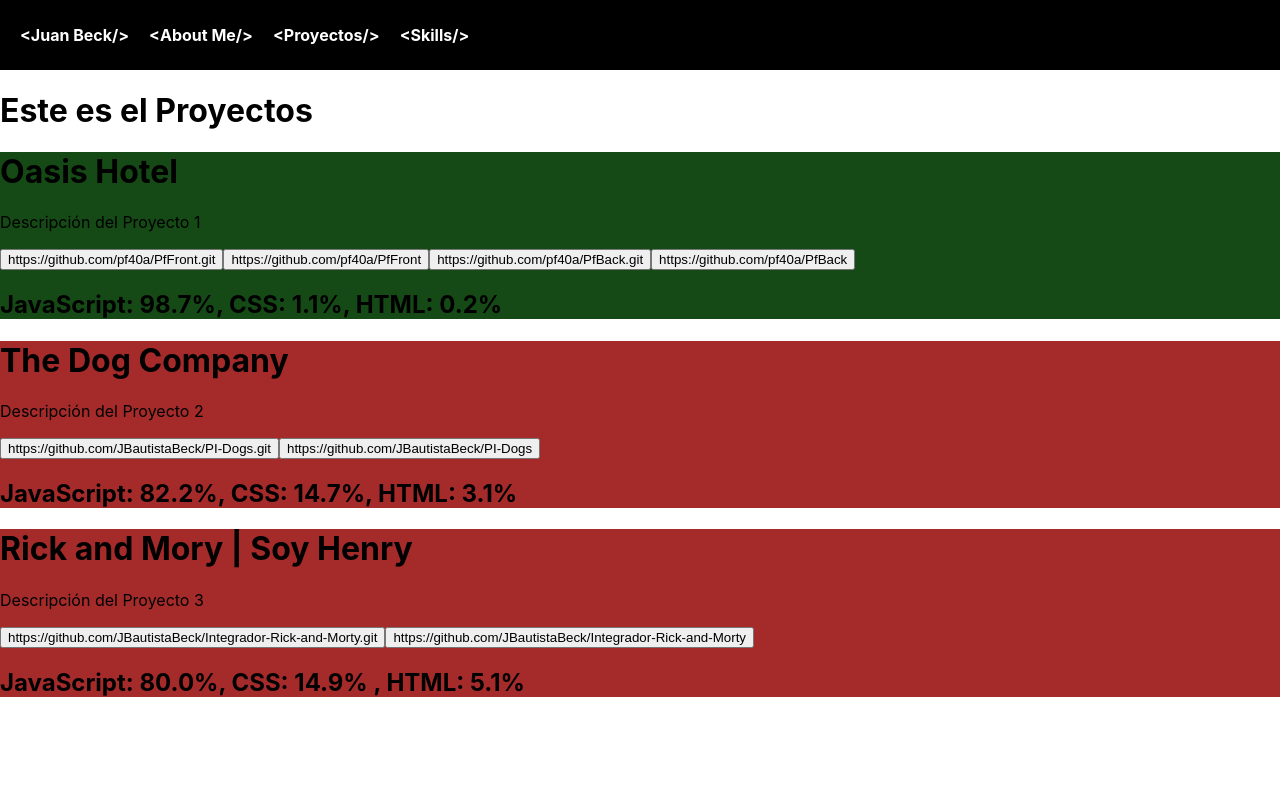
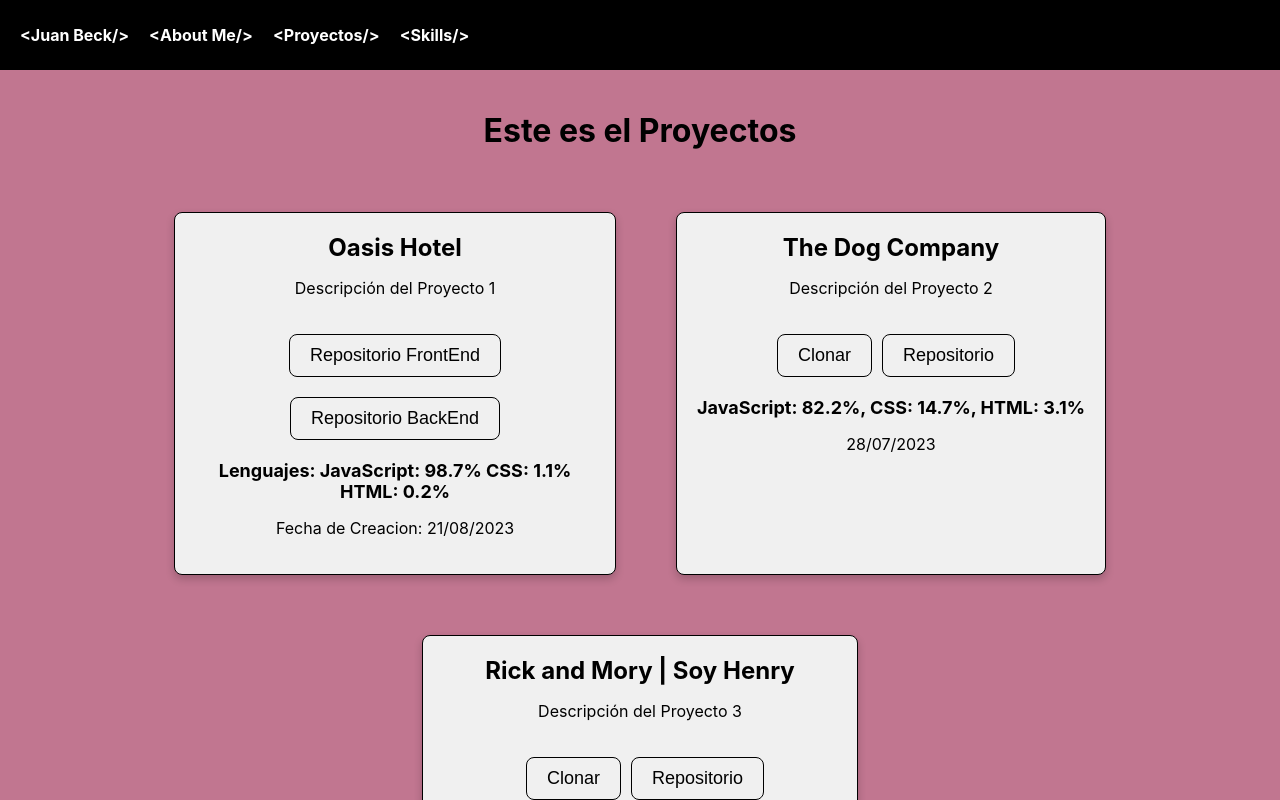
Before and after one commit to JBautistaBeck/My-Portfolio-Nuevo, a React (Create React App) app: page /proyectos in a window 1280 px wide. Shown: the top 800 px of the page. Built offline with nearby package versions, Linux system fonts and the light colour scheme.

Commit message:
Proyectos

```diff
--- a/src/componets/CardDoble/CardDoble.css
+++ b/src/componets/CardDoble/CardDoble.css
@@ -1,3 +1,51 @@
 .cardD-container {
-    background-color: rgb(21, 73, 22);
+    background-color: #f0f0f0;
+    border: 1px solid #000000;
+    border-radius: 8px;
+    padding: 20px;
+    margin: 20px;
+    max-width: 400px;
+    box-shadow: 0 4px 8px rgba(0, 0, 0, 0.2);
+    text-align: center;
 }
+
+.cardD-container h1 {
+    font-size: 24px;
+    margin-top: 0;
+}
+
+.cardD-container p {
+    font-size: 16px;
+}
+
+.cardD-container h2 {
+    font-size: 18px;
+    margin-top: 20px;
+}
+
+.cardD-container a {
+    text-decoration: none;
+}
+
+.cardD-container button {
+    background-color: transparent;
+    border: 1px solid #000000;
+    border-radius: 8px;
+    padding: 10px 20px;
+    font-size: 18px;
+    color: #000000;
+    text-decoration: none;
+    cursor: pointer;
+    transition: background-color 0.3s;
+    margin-top: 20px;
+}
+
+.cardD-container button:hover {
+    background-color: #000000;
+    color: #ffffff;
+}
+
+.cardD-container:hover {
+    transform: scale(1.01);
+    transition: transform 0.2s ease;
+}
--- a/src/componets/CardDoble/CardDoble.jsx
+++ b/src/componets/CardDoble/CardDoble.jsx
@@ -1,18 +1,16 @@
 import './CardDoble.css';
 
-function CardDoble({nombre, descripcion, clonePFront, repositorioFront, clonePBack, repositorioBack, lenguajes, fechaCreacion}) {
+function CardDoble({nombre, descripcion, repositorioFront, repositorioBack, lenguajes, fechaCreacion}) {
 
   return (
     <div className='cardD-container'>
       <h1>{nombre}</h1>
       <p>{descripcion}</p>
-      <button>{clonePFront}</button>
-      <button>{repositorioFront}</button>
-      <button>{clonePBack}</button>
-      <button>{repositorioBack}</button>
+      <a href={repositorioFront} target="_blank" rel="noopener noreferrer"><button>Repositorio FrontEnd</button></a>
+      <a href={repositorioBack} target="_blank" rel="noopener noreferrer"><button>Repositorio BackEnd</button></a>
 
-      <h2>{lenguajes}</h2>
-      <p>{fechaCreacion}</p>
+      <h2>Lenguajes: {lenguajes}</h2>
+      <p>Fecha de Creacion: {fechaCreacion}</p>
     </div>
   );
 }
--- a/src/componets/CardSimple/CardSimple.css
+++ b/src/componets/CardSimple/CardSimple.css
@@ -1,3 +1,52 @@
 .card-container {
-    background-color: brown;
+    background-color: #f0f0f0;
+    border: 1px solid #000000;
+    border-radius: 8px;
+    padding: 20px;
+    margin: 20px;
+    max-width: 400px;
+    box-shadow: 0 4px 8px rgba(0, 0, 0, 0.2);
+    text-align: center;
 }
+
+.card-container h1 {
+    font-size: 24px;
+    margin-top: 0;
+}
+
+.card-container p {
+    font-size: 16px;
+}
+
+.card-container h2 {
+    font-size: 18px;
+    margin-top: 20px;
+}
+
+.card-container a {
+    text-decoration: none;
+}
+
+.card-container button {
+    background-color: transparent;
+    border: 1px solid #000000;
+    border-radius: 8px;
+    padding: 10px 20px;
+    font-size: 18px;
+    color: #000000;
+    text-decoration: none;
+    cursor: pointer;
+    transition: background-color 0.3s;
+    margin-top: 20px;
+    margin-left: 10px;
+}
+
+.card-container button:hover {
+    background-color: #000000;
+    color: #ffffff;
+}
+
+.card-container:hover {
+    transform: scale(1.01);
+    transition: transform 0.2s ease;
+}
--- a/src/componets/CardSimple/CardSimple.jsx
+++ b/src/componets/CardSimple/CardSimple.jsx
@@ -6,8 +6,8 @@
     <div className='card-container'>
       <h1>{nombre}</h1>
       <p>{descripcion}</p>
-      <button>{cloneP}</button>
-      <button>{repositorio}</button>
+      <a href={cloneP} target="_blank" rel="noopener noreferrer"><button>Clonar</button></a>
+      <a href={repositorio} target="_blank" rel="noopener noreferrer"><button>Repositorio</button></a>
 
       <h2>{lenguajes}</h2>
       <p>{fechaCreacion}</p>
--- a/src/utils/informacionPro.json
+++ b/src/utils/informacionPro.json
@@ -6,7 +6,7 @@
       "clonePFront": "https://github.com/pf40a/PfFront.git",
       "repositorioBack": "https://github.com/pf40a/PfBack",
       "repositorioFront": "https://github.com/pf40a/PfFront",
-      "lenguajes": "JavaScript: 98.7%, CSS: 1.1%, HTML: 0.2%",
+      "lenguajes": "JavaScript: 98.7% CSS: 1.1% HTML: 0.2%",
       "fechaCreacion": "21/08/2023",
       "status": "doble"
     },
--- a/src/views/proyectos/proyectos.css
+++ b/src/views/proyectos/proyectos.css
@@ -0,0 +1,16 @@
+.proyectos-container {
+    display: flex;
+    flex-direction: column;
+    align-items: center;
+    padding: 20px;
+    flex: 1;
+    background-color: #c17690;
+}
+
+.proyectos-list {
+    display: flex;
+    flex-wrap: wrap;
+    justify-content: center;
+    gap: 20px;
+    padding: 20px;
+}
--- a/src/views/proyectos/proyectos.jsx
+++ b/src/views/proyectos/proyectos.jsx
@@ -6,8 +6,9 @@
 function Proyectos() {
 
   return (
-    <div>
+    <div className='proyectos-container'>
       <h1>Este es el Proyectos</h1>
+      <div className="proyectos-list">
       {informacionPro.map((proyecto, index) => (
       proyecto.status === 'simple' ? (
         <CardSimple
@@ -17,7 +18,7 @@
           cloneP={proyecto.cloneP}
           repositorio={proyecto.repositorio}
           lenguajes={proyecto.lenguajes}
-          actualizado={proyecto.fechaCreacion}
+          fechaCreacion={proyecto.fechaCreacion}
         />
       ) : (
         <CardDoble
@@ -29,10 +30,11 @@
           repositorioBack={proyecto.repositorioBack}
           repositorioFront={proyecto.repositorioFront}
           lenguajes={proyecto.lenguajes}
-          actualizado={proyecto.fechaCreacion}
+          fechaCreacion={proyecto.fechaCreacion}
         />
       )
       ))}
+      </div>
     </div>
   );
 }
```
